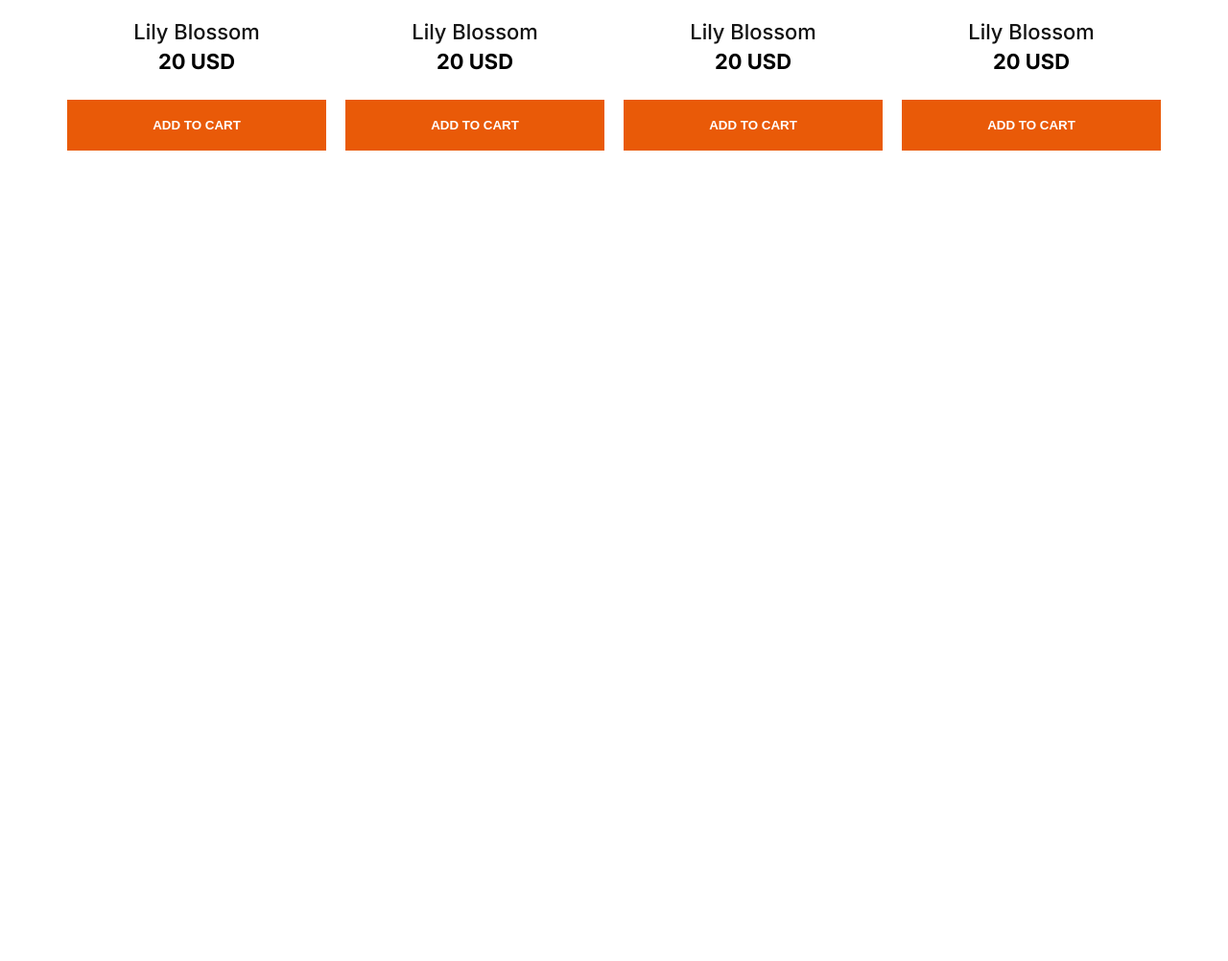
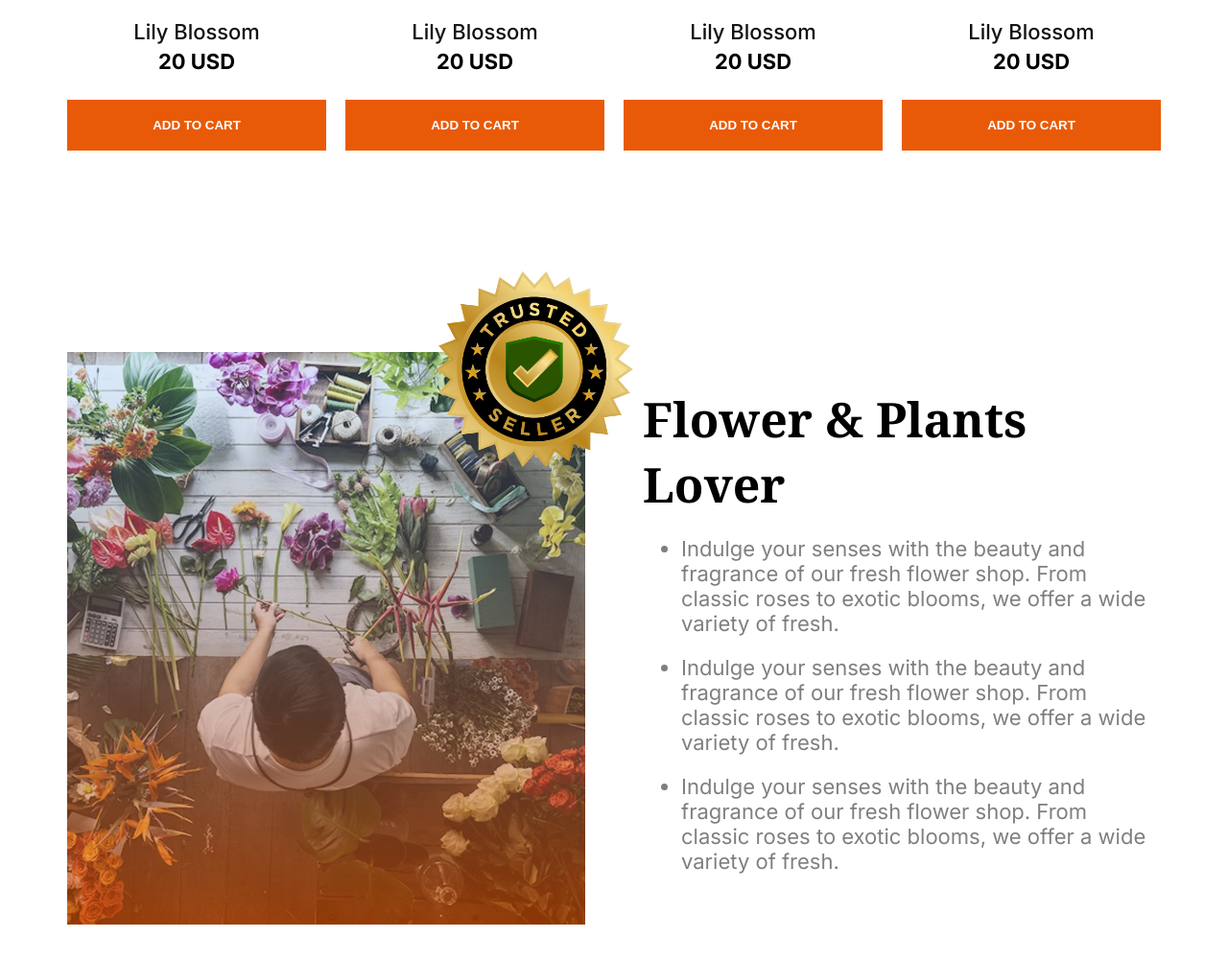
Before and after one commit to ahmed-1430/B12A02-Responsive-Flowers-web, a plain HTML site: page index.html in a window 1280 px wide. Shown: the part 1840-2842 px from the top of the page at 96% size. Before the commit the page ends 2005 px from the top, so only its background shows below. Drawn offline with nearby package versions, Linux system fonts and the light colour scheme.

Commit message:
plants lover section with badge added

```diff
--- a/Styles/index.css
+++ b/Styles/index.css
@@ -152,6 +152,52 @@
 }
 /* plants section styles End */
 
+/* flowers section style */
+.flowers {
+    margin: 210px auto 134px auto;
+}
+.flower-items {
+    display: flex;
+    align-items: center;
+    column-gap: 60px;
+}
+.flower-image {
+    position: relative;
+    width: 540px;
+    height: 597px;
+
+}
+.flower-image img {
+    width: 100%;
+    height: 100%;
+}
+.flower-content {
+    max-width: 540px;
+}
+.flower-titile {
+    font-family: "Noto Serif", serif;
+    font-size: 3.125rem;
+    font-weight: 700;
+    margin: 0;
+}
+.flower-content ul li {
+    font-size: 1.375rem;
+    color: rgba(0, 0, 0, 0.5);
+    margin-top: 20px;
+
+}
+.flower-image .trust-badge {
+    position: absolute;
+    height: 286px;
+    width: 286px;
+    top: -125px;
+    right: -90px;
+}
+
+
+/* flowers section style End */
+
+
 
 /* Media Query for x-small devices */
 @media screen and (max-width:572px) {
--- a/index.html
+++ b/index.html
@@ -89,5 +89,21 @@
             </div>
         </div>
     </section>
+    <section class="flowers sec-m inter-font">
+        <div class="flower-items">
+            <div class="flower-image">
+                <img class="trust-badge" src="assets/trusted-badge.png" alt="">
+                <img src="assets/flower-store.png" alt="">
+            </div>
+            <div class="flower-content">
+                <h3 class="flower-titile">Flower & Plants Lover</h3>
+                    <ul>
+                        <li>Indulge your senses with the beauty and fragrance of our fresh flower shop. From classic roses to exotic blooms, we offer a wide variety of fresh.</li>
+                        <li>Indulge your senses with the beauty and fragrance of our fresh flower shop. From classic roses to exotic blooms, we offer a wide variety of fresh.</li>
+                        <li>Indulge your senses with the beauty and fragrance of our fresh flower shop. From classic roses to exotic blooms, we offer a wide variety of fresh.</li>
+                    </ul>
+            </div>
+        </div>
+    </section>
 </body>
 </html>
```
